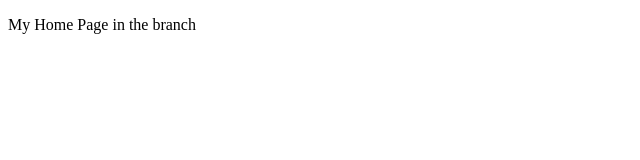
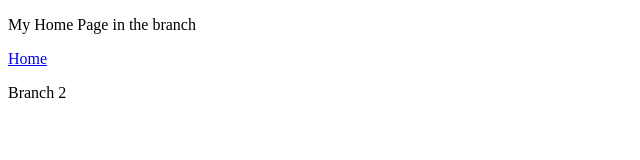
Before and after one commit to avholloway/groot-groot, a plain HTML site: page index.html in a window 1280 px wide. Shown: the whole page, without its empty margins (0-640 px from the left). Drawn offline with Linux system fonts and the light colour scheme.

Commit message:
added a branch 2 line of code

```diff
--- a/index.html
+++ b/index.html
@@ -5,5 +5,7 @@
 </head>
 <body>
 <p>My Home Page in the branch</p>
+<div id="header"><a href="/">Home</a>
+<p>Branch 2</p>
 </body>
 </html>
```
